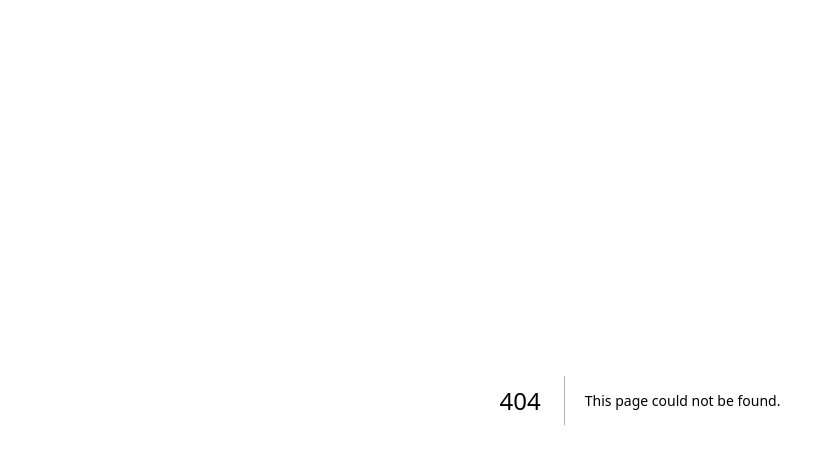
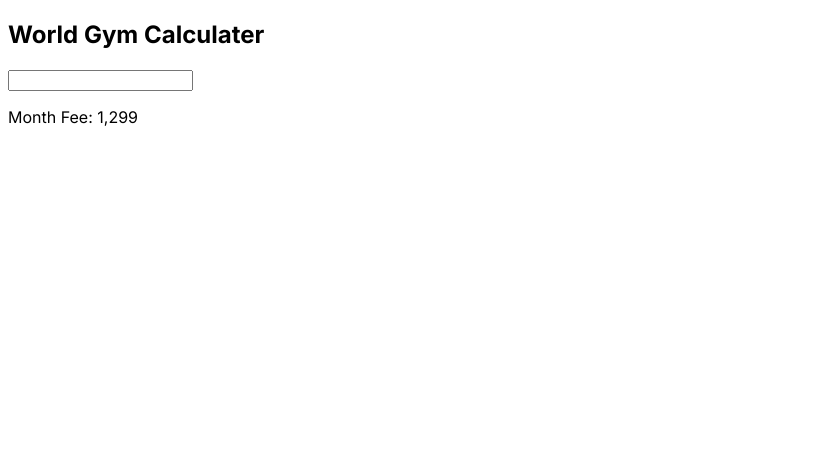
Before and after one commit to muoegu/nextjs-react-tutorial, a Next.js app: page /gym in a window 1280 px wide. Before the commit this address had no page. Shown: the top 464 px of the page, without its empty margins (0-835 px from the left). Built offline with nearby package versions, Linux system fonts and the light colour scheme.

Commit message:
✨ add Gym Calculater

```diff
--- a/app/globals.css
+++ b/app/globals.css
@@ -1,4 +1,4 @@
-@tailwind base;
+/* @tailwind base;
 @tailwind components;
 @tailwind utilities;
 
@@ -30,4 +30,4 @@ body {
   .text-balance {
     text-wrap: balance;
   }
-}
+} */
--- /dev/null
+++ b/app/gym/page.tsx
@@ -0,0 +1,17 @@
+
+
+const month_fee = 1299;
+
+const Gym = () => {
+    return (
+        <>
+            <h2>World Gym Calculater</h2>
+            <input type="number" />
+            <p>Month Fee: {month_fee.toLocaleString()}</p>
+        </>
+
+    );
+}
+
+
+export default Gym;
--- a/app/page.tsx
+++ b/app/page.tsx
@@ -1,8 +1,10 @@
 import Image from "next/image";
+import Gym from "./gym/page";
 
 export default function Home() {
   return (
     <main className="flex min-h-screen flex-col items-center justify-between p-24">
+      <Gym/>
       <div className="z-10 max-w-5xl w-full items-center justify-between font-mono text-sm lg:flex">
         <p className="fixed left-0 top-0 flex w-full justify-center border-b border-gray-300 bg-gradient-to-b from-zinc-200 pb-6 pt-8 backdrop-blur-2xl dark:border-neutral-800 dark:bg-zinc-800/30 dark:from-inherit lg:static lg:w-auto  lg:rounded-xl lg:border lg:bg-gray-200 lg:p-4 lg:dark:bg-zinc-800/30">
           Get started by editing&nbsp;
@@ -26,6 +28,7 @@ export default function Home() {
             />
           </a>
         </div>
+
       </div>
 
       <div className="relative flex place-items-center before:absolute before:h-[300px] before:w-full sm:before:w-[480px] before:-translate-x-1/2 before:rounded-full before:bg-gradient-radial before:from-white before:to-transparent before:blur-2xl before:content-[''] after:absolute after:-z-20 after:h-[180px] after:w-full sm:after:w-[240px] after:translate-x-1/3 after:bg-gradient-conic after:from-sky-200 after:via-blue-200 after:blur-2xl after:content-[''] before:dark:bg-gradient-to-br before:dark:from-transparent before:dark:to-blue-700 before:dark:opacity-10 after:dark:from-sky-900 after:dark:via-[#0141ff] after:dark:opacity-40 before:lg:h-[360px] z-[-1]">
```
